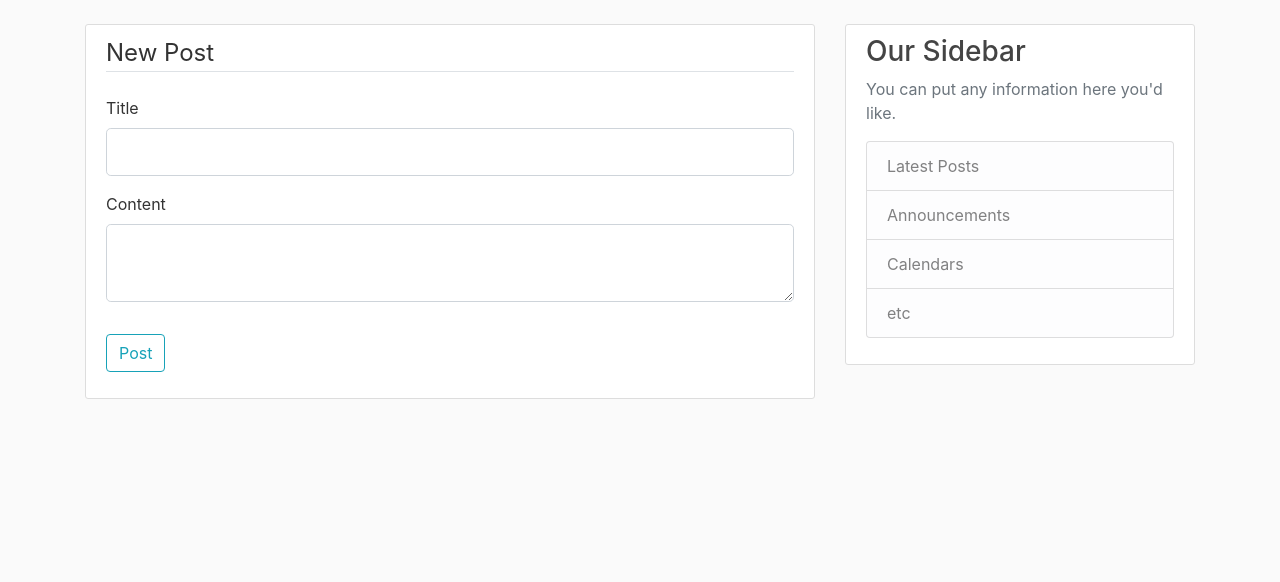
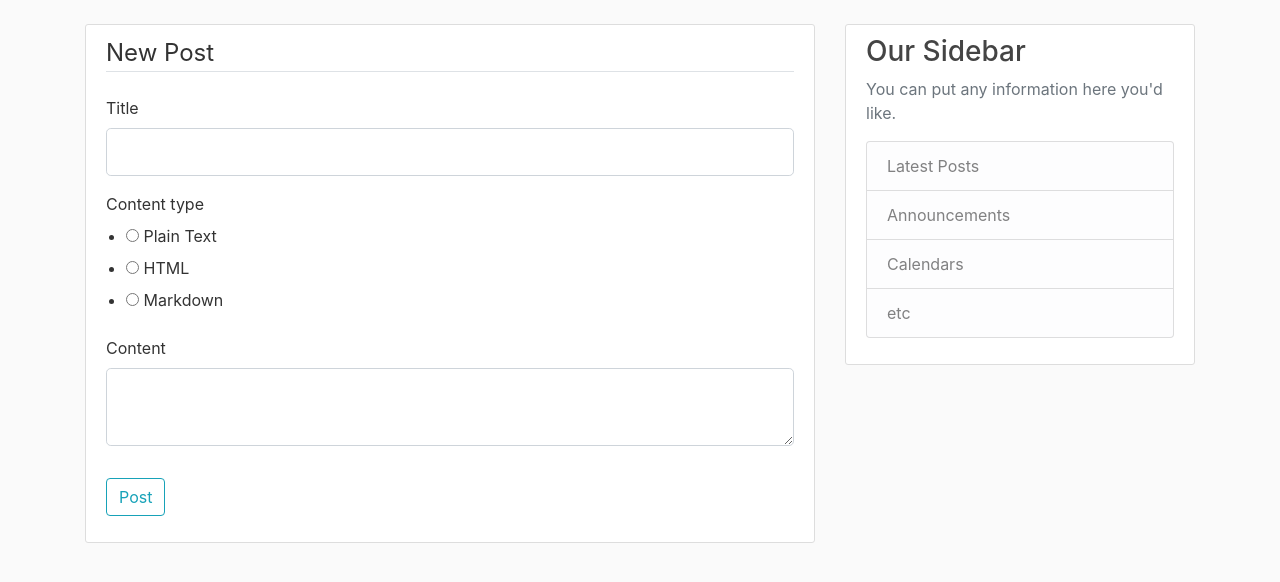
Before and after one commit to carlosnatalino/simple-flask-blog, a Flask app: page /post/new in a window 1280 px wide. Shown: the part 56-638 px from the top of the page. Run offline with Flask 2, Linux system fonts and the light colour scheme; a user stored in the database is signed in; some libraries are stand-ins or nearby versions.

Commit message:
Addition of the selection of rendering mode for post content

```diff
--- a/flaskblog/forms.py
+++ b/flaskblog/forms.py
@@ -1,7 +1,7 @@
 from flask_wtf import FlaskForm
 from flask_wtf.file import FileField, FileAllowed
 from flask_login import current_user
-from wtforms import StringField, PasswordField, SubmitField, BooleanField, TextAreaField
+from wtforms import StringField, PasswordField, SubmitField, BooleanField, TextAreaField, RadioField
 from wtforms.validators import DataRequired, Length, Email, EqualTo, ValidationError
 from flaskblog.models import User
 
@@ -58,5 +58,6 @@ class UpdateAccountForm(FlaskForm):
 
 class PostForm(FlaskForm):
     title = StringField('Title', validators=[DataRequired()])
+    content_type = RadioField('Content type', validators=[DataRequired()], choices=[('plain', 'Plain Text'), ('html', 'HTML'), ('markdown', 'Markdown')])
     content = TextAreaField('Content', validators=[DataRequired()])
     submit = SubmitField('Post')
--- a/flaskblog/models.py
+++ b/flaskblog/models.py
@@ -25,6 +25,7 @@ class Post(db.Model):
     title = db.Column(db.String(100), nullable=False)
     date_posted = db.Column(db.DateTime, nullable=False, default=datetime.utcnow)
     content = db.Column(db.Text, nullable=False)
+    content_type = db.Column(db.Text, nullable=False)
     user_id = db.Column(db.Integer, db.ForeignKey('user.id'), nullable=False)
 
     def __repr__(self):
--- a/flaskblog/routes.py
+++ b/flaskblog/routes.py
@@ -97,7 +97,7 @@ def account():
 def new_post():
     form = PostForm()
     if form.validate_on_submit():
-        post = Post(title=form.title.data, content=form.content.data, author=current_user)
+        post = Post(title=form.title.data, content_type=form.content_type.data, content=form.content.data, author=current_user)
         db.session.add(post)
         db.session.commit()
         flash('Your post has been created!', 'success')
@@ -122,12 +122,14 @@ def update_post(post_id):
     if form.validate_on_submit():
         post.title = form.title.data
         post.content = form.content.data
+        post.content_type = form.content_type.data
         db.session.commit()
         flash('Your post has been updated!', 'success')
         return redirect(url_for('post', post_id=post.id))
     elif request.method == 'GET':
         form.title.data = post.title
         form.content.data = post.content
+        form.content_type.data = post.content_type
     return render_template('create_post.html', title='Update Post',
                            form=form, legend='Update Post')
 
--- a/flaskblog/templates/create_post.html
+++ b/flaskblog/templates/create_post.html
@@ -16,6 +16,19 @@
                     </div>
                 {% else %}
                     {{ form.title(class="form-control form-control-lg") }}
+                {% endif %}
+            </div>
+            <div class="form-group">
+                {{ form.content_type.label(class="form-control-label") }}
+                {% if form.content_type.errors %}
+                    {{ form.content_type(class="form-control form-control-lg is-invalid") }}
+                    <div class="invalid-feedback">
+                        {% for error in form.content_type.errors %}
+                            <span>{{ error }}</span>
+                        {% endfor %}
+                    </div>
+                {% else %}
+                    {{ form.content_type(class="form-check") }}
                 {% endif %}
             </div>
             <div class="form-group">
--- a/flaskblog/templates/post.html
+++ b/flaskblog/templates/post.html
@@ -14,7 +14,13 @@
         {% endif %}
       </div>
       <h2 class="article-title">{{ post.title }}</h2>
+      {% if post.content_type == 'plain' %}
       <p class="article-content">{{ post.content }}</p>
+      {% elif post.content_type == 'html' %}
+      <p class="article-content">{{ post.content | safe }}</p>
+      {% elif post.content_type == 'markdown' %}
+      <p class="article-content">{{ post.content | markdown }}</p>
+      {% endif  %}
     </div>
   </article>
   <!-- Modal -->
```
Also changed, not shown: load-database.py (added, +18 -0 lines), README.md, flaskblog/site.db.
